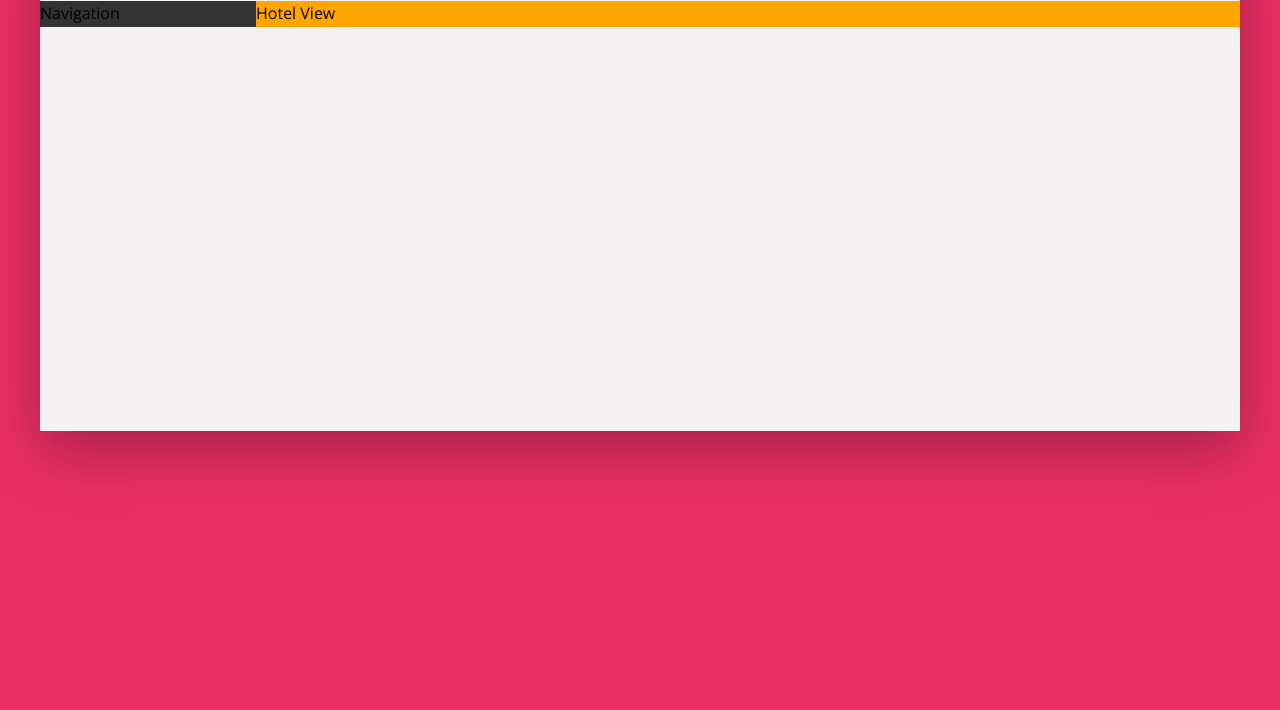
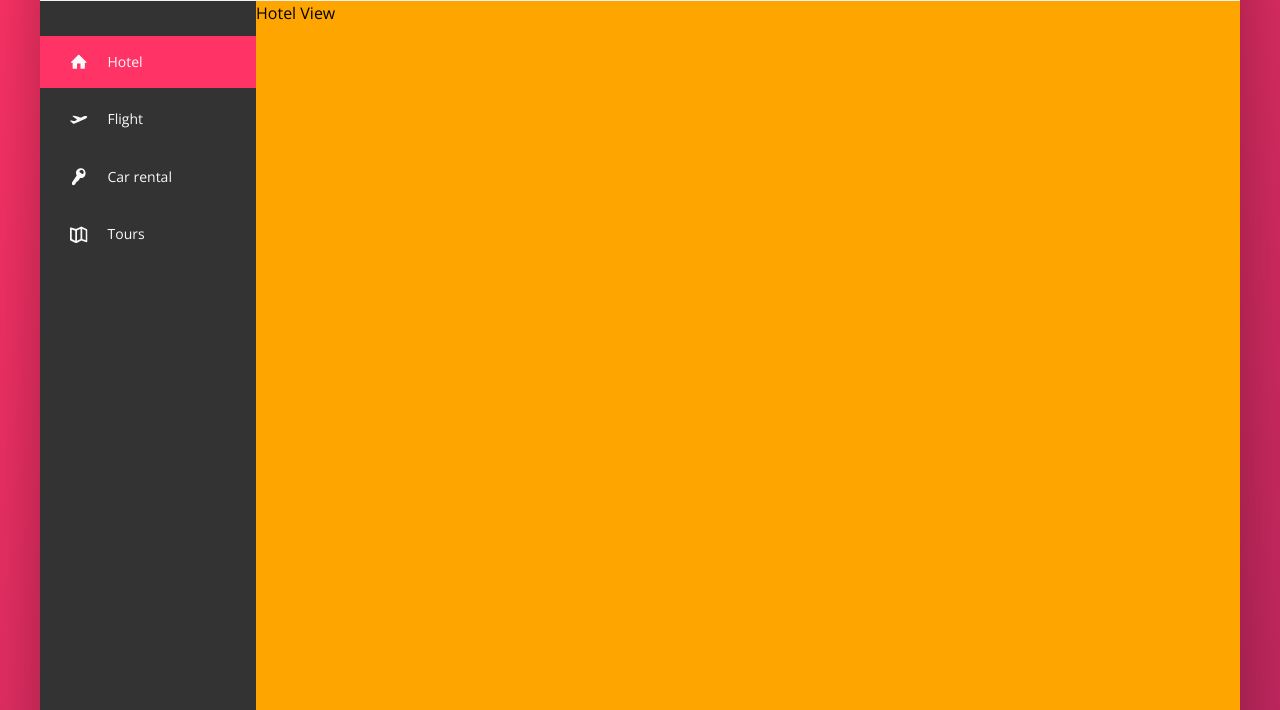
Before and after one commit to vinpstrn/Udemy-Trillo-Practice, a website: page index.html in a window 1280 px wide. Shown: the part 149-859 px from the top of the page. Drawn offline with nearby package versions, Linux system fonts and the light colour scheme.

Commit message:
Added Navigation Section

```diff
--- a/index.html
+++ b/index.html
@@ -45,7 +45,43 @@
         </header>
         <div class="content">
             <nav class="sidebar">
-                Navigation
+                <ul class="side-nav">
+                    <li class="side-nav__item side-nav__item--active">
+                        <a href="" class="side-nav__link">
+                            <svg class="side-nav__icon">
+                                <use xlink:href="assets/sprite.svg#icon-home"></use>
+                            </svg>
+                            <span class="side-nav__text">Hotel</span>
+                        </a>
+                    </li>
+                    <li class="side-nav__item">
+                        <a href="" class="side-nav__link">
+                            <svg class="side-nav__icon">
+                                <use xlink:href="assets/sprite.svg#icon-aircraft-take-off"></use>
+                            </svg>
+                            <span class="side-nav__text">Flight</span>
+                        </a>
+                    </li>
+                    <li class="side-nav__item">
+                        <a href="" class="side-nav__link">
+                            <svg class="side-nav__icon">
+                                <use xlink:href="assets/sprite.svg#icon-key"></use>
+                            </svg>
+                            <span class="side-nav__text">Car rental</span>
+                        </a>
+                    </li>
+                    <li class="side-nav__item">
+                        <a href="" class="side-nav__link">
+                            <svg class="side-nav__icon">
+                                <use xlink:href="assets/sprite.svg#icon-map"></use>
+                            </svg>
+                            <span class="side-nav__text">Tours</span>
+                        </a>
+                    </li>
+                </ul>
+                <div class="legal">
+                    &copy; 2025 by Trillo. All rights reserved.
+                </div>
             </nav>
             <main class="hotel-view">
                 Hotel View
--- a/sass/_base.scss
+++ b/sass/_base.scss
@@ -1,7 +1,7 @@
 :root {
   --color-primary: #eb2f64;
-  --color-primary-light: #eb2f64;
-  --color-primary-dark: #eb2f64;
+  --color-primary-light: #ff3366;
+  --color-primary-dark: #ba265d;
   --color-grey-light-1: #faf9f9;
   --color-grey-light-2: #f4f2f2;
   --color-grey-light-3: #f0eeee;
--- a/sass/_components.scss
+++ b/sass/_components.scss
@@ -113,3 +113,67 @@
   &__user-name {
   }
 }
+
+// SIDE NAVIGATION
+.side-nav {
+  font-size: 1.4rem;
+  list-style: none;
+  margin-top: 3.5rem;
+
+  &__item {
+    position: relative;
+    &:not(:last-child) {
+      margin-bottom: 0.5rem;
+    }
+    &::before {
+      content: '';
+      position: absolute;
+      top: 0;
+      left: 0;
+      height: 100%;
+      width: 0.3rem;
+      background-color: var(--color-primary-light);
+      transform: scaleY(0);
+      transition: transform 0.2s, width 0.2s cubic-bezier(1, 0, 0, 1) 0.2s,
+        background-color 0.1s;
+    }
+
+    &:hover::before,
+    &--active::before {
+      transform: scaleY(1);
+      width: 100%;
+    }
+
+    &:active::before {
+      background-color: var(--color-primary);
+    }
+  }
+
+  &__link:link,
+  &__link:visited {
+    color: var(--color-grey-light-1);
+    text-decoration: none;
+    padding: 1.5rem 3rem;
+
+    display: flex;
+    align-items: center;
+    gap: 2rem;
+
+    position: relative;
+    z-index: 10;
+  }
+
+  &__icon {
+    width: 1.75rem;
+    height: 1.75rem;
+    fill: currentColor;
+  }
+}
+
+// LEGAL TEXT
+.legal {
+  font-size: 1.2rem;
+  color: var(--color-grey-light-4);
+  text-align: center;
+  padding: 2.5rem;
+}
--- a/sass/_layout.scss
+++ b/sass/_layout.scss
@@ -25,10 +25,14 @@
   background-color: var(--color-grey-dark-1);
 
   flex: 0 0 18%;
+
+  display: flex;
+  flex-direction: column;
+  justify-content: space-between;
 }
 
 .hotel-view {
-  background-color: #fff;
+  height: 80rem;
   background-color: orange;
 
   flex: 1;
```
Also changed, not shown: css/style.css, 1 other file.
